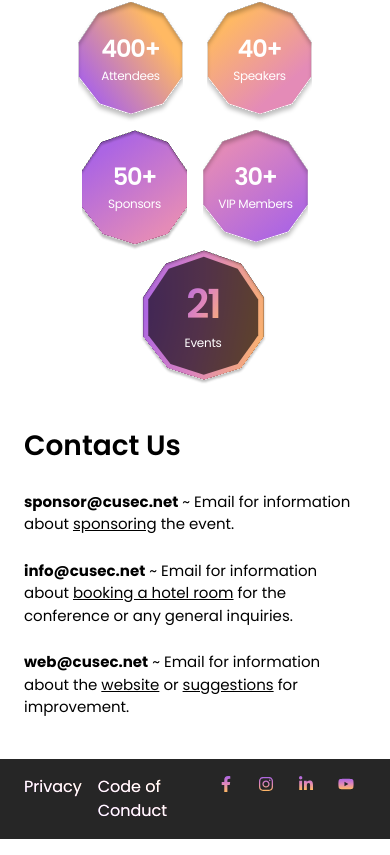
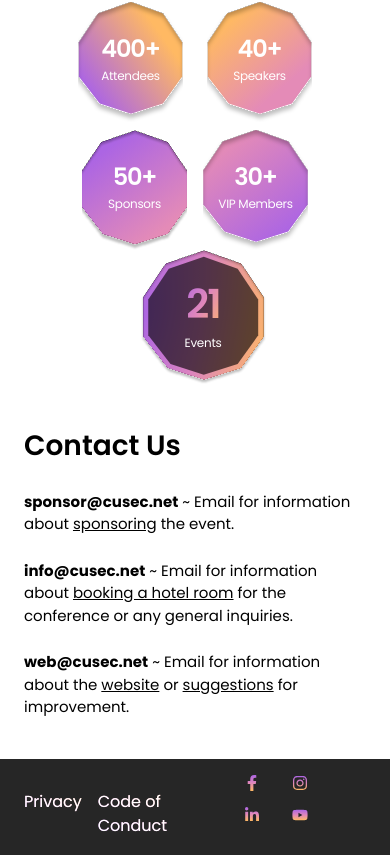
Before and after one commit to cusec/2024, a Next.js app: page / in a window 390 px wide. Shown: the part 1201-2056 px from the top of the page. Built offline with nearby package versions, Linux system fonts and the light colour scheme.

Commit message:
fix: Footer icons too close below 390px screen width

```diff
--- a/src/components/Footer.tsx
+++ b/src/components/Footer.tsx
@@ -44,8 +44,8 @@ export default function Footer() {
           </linearGradient>
         </svg>
 
-        <section className="flex items-center md:text-xl">
-          <span className="transition-all ease-in-out duration-500 hover:scale-110 md:hover:scale-125 px-[2.5px] min-[390px]:px-3 md:px-4">
+        <section className="flex flex-wrap items-center md:text-xl">
+          <span className="transition-all ease-in-out duration-500 hover:scale-110 md:hover:scale-125 px-4 max-[490px]:pb-4 md:px-4">
             <Link
               href={"https://www.facebook.com/cusecofficial/"}
               target="_blank"
@@ -53,7 +53,7 @@ export default function Footer() {
               <FaFacebookF style={{ fill: "url(#footer-icons-gradient)" }} />
             </Link>
           </span>
-          <span className="transition-all ease-in-out duration-500 hover:scale-110 md:hover:scale-125 px-[2.5px] min-[390px]:px-3 md:px-4">
+          <span className="transition-all ease-in-out duration-500 hover:scale-110 md:hover:scale-125 px-4 max-[490px]:pb-4 md:px-4">
             <Link
               href={"https://www.instagram.com/cusecofficial/?hl=en"}
               target="_blank"
@@ -61,7 +61,7 @@ export default function Footer() {
               <FaInstagram style={{ fill: "url(#footer-icons-gradient)" }} />
             </Link>
           </span>
-          <span className="transition-all ease-in-out duration-500 hover:scale-110 md:hover:scale-125 px-[2.5px] min-[390px]:px-3 md:px-4">
+          <span className="transition-all ease-in-out duration-500 hover:scale-110 md:hover:scale-125 px-4 max-[490px]:pb-4 md:px-4">
             <Link
               href={"https://www.linkedin.com/company/cusec/mycompany/"}
               target="_blank"
@@ -69,7 +69,7 @@ export default function Footer() {
               <FaLinkedinIn style={{ fill: "url(#footer-icons-gradient)" }} />
             </Link>
           </span>
-          <span className="transition-all ease-in-out duration-500 hover:scale-110 md:hover:scale-125 px-[2.5px] min-[390px]:px-3 md:px-4">
+          <span className="transition-all ease-in-out duration-500 hover:scale-110 md:hover:scale-125 px-4 max-[490px]:pb-4 md:px-4">
             <Link
               href={"https://www.youtube.com/channel/UCZ7j8F6h1CxD-uC0od9rHBw"}
               target="_blank"
```
